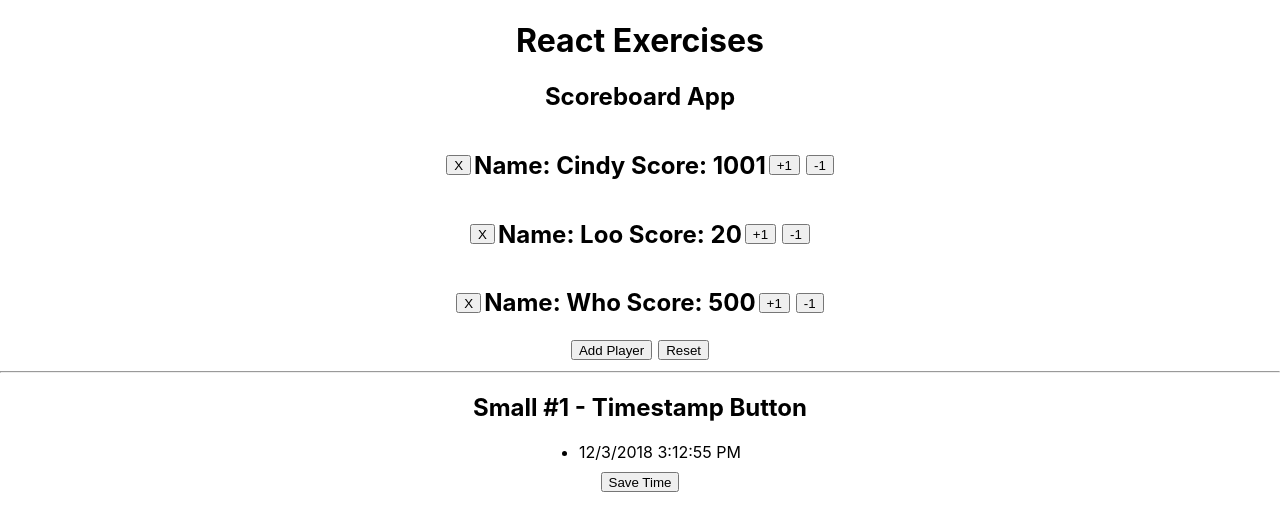
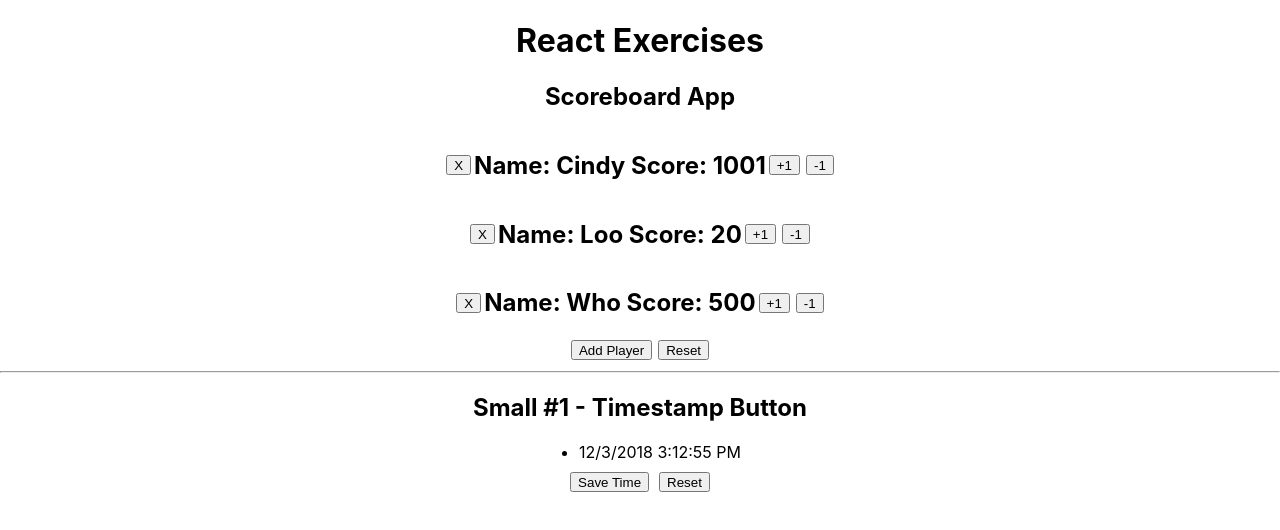
Before and after one commit to GFore/dc-React-Scoreboard, a React (Create React App) app: page / in a window 1280 px wide. Shown: the top 530 px of the page. Built offline with nearby package versions, Linux system fonts and the light colour scheme.

Commit message:
adds reset button to Timestamp exercise

```diff
--- a/src/App.css
+++ b/src/App.css
@@ -40,7 +40,7 @@
 }
 
 .time-container button {
-  margin: 10px auto;
+  margin: 10px 5px;
   text-align: center;
 }
 
--- a/src/Times.js
+++ b/src/Times.js
@@ -16,7 +16,10 @@ class Times extends Component {
             <TimeStamp
                 timestamps={this.state.timestamps}
             />
-            <button onClick={() => this._newTime()}>Save Time</button>
+            <div>
+                <button onClick={() => this._newTime()}>Save Time</button>
+                <button onClick={() => this._resetTime()}>Reset</button>
+            </div>
         </div>
     );
   }
@@ -29,6 +32,15 @@ class Times extends Component {
         timestamps: [...this.state.timestamps, {id: newID, timestamp: newTime}]
       });
   }
+
+  _resetTime(){
+    this.setState({
+        timestamps: [{
+                    id: 0,
+                    timestamp: new Date().toLocaleDateString() + " " + new Date().toLocaleTimeString()
+                    }]
+    });
+  }
 }
 
 export default Times;
```
